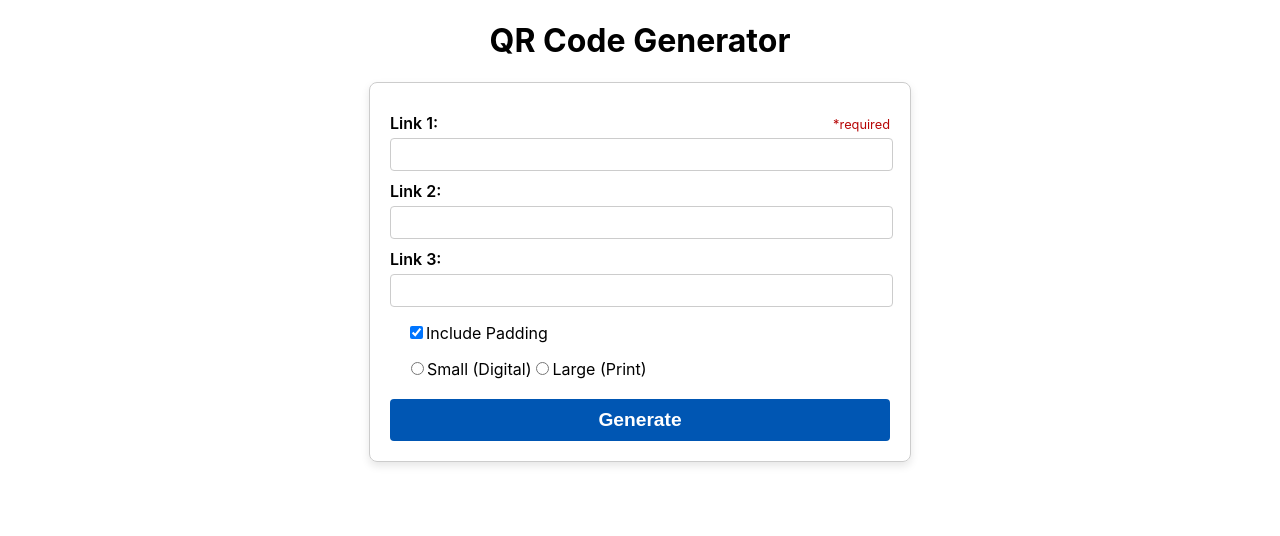
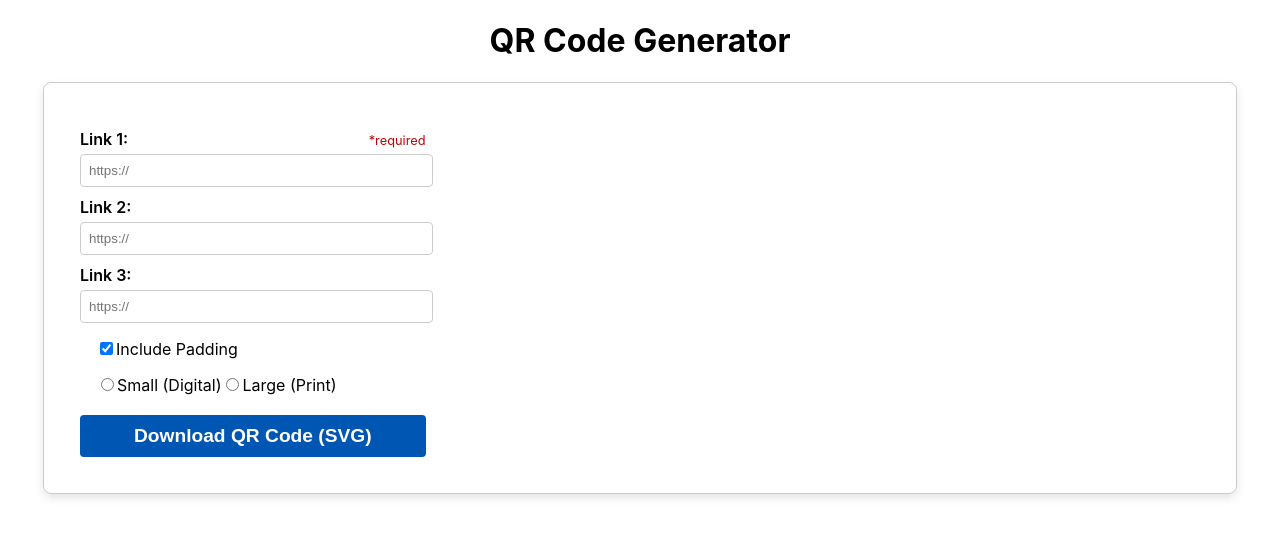
Before and after one commit to jasfoong/qr-generator, a React (Create React App) app: page / in a window 1280 px wide. Shown: the top 536 px of the page. Built offline with nearby package versions, Linux system fonts and the light colour scheme.

Commit message:
refactor code to dynamically render qr code as user inputs text / use xmlserializer for svg download

```diff
--- a/src/components/QrForm.css
+++ b/src/components/QrForm.css
@@ -1,10 +1,16 @@
-.form-container {
-    max-width: 31.25rem;
+.qr-container {
+    max-width: 90%;
     margin: 0 auto;
     padding: 1.25rem;
     border: 0.0625rem solid #ccc;
     border-radius: 0.5rem;
     box-shadow: 0 0.25rem 0.5rem rgba(0, 0, 0, 0.1);
+    display: flex;
+}
+
+.form-container {
+    width: 30%;
+    padding: 1rem;
 }
 
 .form-label-input-container {
@@ -58,16 +64,16 @@
 }
 
 .qr-code-container {
-    margin-top: 1.875rem;
-    text-align: center;
+    width: 50%;
 }
 
 .qr-code-item {
-    width: 30%;
+    width: 80%;
     margin: 0 auto;
     margin-bottom: 2rem;
-    padding: 1.25rem;
-    background: #c1c1c1;
+}
+
+.qr-code {
     border: 0.0625rem solid #ccc;
     border-radius: 0.5rem;
     box-shadow: 0 0.25rem 0.5rem rgba(0, 0, 0, 0.1);
--- a/src/components/QrForm.tsx
+++ b/src/components/QrForm.tsx
@@ -1,4 +1,4 @@
-import {useState} from 'react';
+import {useState, useRef} from 'react';
 import {QRCodeSVG} from 'qrcode.react';
 import './QrForm.css'
 
@@ -6,9 +6,10 @@ const QrForm: React.FC = () => {
     const [link1Value, setLink1Value] = useState<string>('');
     const [link2Value, setLink2Value] = useState<string>('');
     const [link3Value, setLink3Value] = useState<string>('');
-    const [qrCodeValues, setQrCodeValues] = useState<string[]>([]);
     const [paddingValue, setPaddingValue] = useState<boolean>(true);
     const [qrSize, setQrSize] = useState<string>('small');
+    const [qrCodeValues, setQrCodeValues] = useState<string[]>([]);
+    const qrRefs = useRef<Array<SVGSVGElement | null>>([]);
 
     const inputHandlers: Record<string, React.Dispatch<React.SetStateAction<string>>> = {
         link1: setLink1Value,
@@ -18,11 +19,12 @@ const QrForm: React.FC = () => {
 
     const handleInputChange = (event: React.ChangeEvent<HTMLInputElement>) => {
         const { id, value } = event.target
-
         const handler = inputHandlers[id]
         if (handler) {
             handler(value);
         }
+
+        setQrCodeValues([link1Value, link2Value, link3Value].filter(Boolean))
     }
 
     const handlePaddingChange = (event: React.ChangeEvent<HTMLInputElement>) => {
@@ -33,30 +35,46 @@ const QrForm: React.FC = () => {
         setQrSize(event.target.value)
     }
 
-    const handleFormSubmit = (event: React.FormEvent<HTMLFormElement>) => {
+    const handleSVGDownload = (event: React.FormEvent<HTMLFormElement>) => {
         event.preventDefault();
 
-        const links = [link1Value, link2Value, link3Value]
-        const qrCodes = links.filter(Boolean)
+        qrRefs.current.forEach((svgElement, index) => {
+            if (!svgElement) return;
 
-        setQrCodeValues(qrCodes)
+            const serializer = new XMLSerializer();
+            const svgString = serializer.serializeToString(svgElement)
+
+            const blob = new Blob([svgString], {type: 'image/svg+xml'})
+            const url = URL.createObjectURL(blob)
+
+            const link = document.createElement("a")
+            link.href = url;
+            link.download = `qr-code-${index+1}.svg`
+
+            document.body.appendChild(link)
+            link.click()
+            document.body.removeChild(link)
+            URL.revokeObjectURL(url)
+        })
+
+        setQrCodeValues([])
     }
 
     return(
         <>
-        <div className="form-container">
-            <form onSubmit={handleFormSubmit}>
+        <div className="qr-container">
+            <form onSubmit={handleSVGDownload} className="form-container">
                 <div className="form-label-input-container">
                     <label htmlFor="link1" className="form-label">Link 1:</label>
-                    <span className="form-label-required">{"*required"}</span>
+                    <span className="form-label-required">*required</span>
                 </div>
-                <input type="text" id="link1" value={link1Value} onChange={handleInputChange} className="form-input" required />
+                <input type="text" id="link1" value={link1Value} onChange={handleInputChange} className="form-input" placeholder="https://" required />
 
                 <label htmlFor="link2" className="form-label">Link 2:</label>
-                <input type="text" id="link2" value={link2Value} onChange={handleInputChange} className="form-input"/>
+                <input type="text" id="link2" value={link2Value} onChange={handleInputChange} className="form-input" placeholder="https://"/>
 
                 <label htmlFor="link3" className="form-label">Link 3:</label>
-                <input type="text" id="link3" value={link3Value} onChange={handleInputChange} className="form-input"/>
+                <input type="text" id="link3" value={link3Value} onChange={handleInputChange} className="form-input" placeholder="https://"/>
 
                 <div className="form-checkbox">
                     <input type="checkbox" id="padding" name="padding" checked={paddingValue} onChange={handlePaddingChange}/>
@@ -70,9 +88,9 @@ const QrForm: React.FC = () => {
                     <label htmlFor="sizeLarge">Large {`(Print)`}</label>
                 </div>
 
-                <button type="submit" className="form-button">Generate</button>
+                <button type="submit" className="form-button">Download QR Code {"(SVG)"}</button>
             </form>
-        </div>
+
 
             {qrCodeValues.length > 0 && (
                 <div className="qr-code-container">
@@ -82,14 +100,16 @@ const QrForm: React.FC = () => {
                             <QRCodeSVG
                                 value={value}
                                 marginSize={paddingValue ? 2 : 0}
-                            size={(qrSize === 'large') ? 1000 : 300}
+                                size={100}
                                 level={(qrSize === 'large') ? 'H' : 'M'}
+                                ref={(r) => (qrRefs.current[index] = r)}
+                                className="qr-code"
                             />
-                        <button></button>
                         </div>
                     ))}
                 </div>
             )}
+        </div>
         </>
     )
 }
```
Lines whose indentation alone changed are shown as unchanged.
